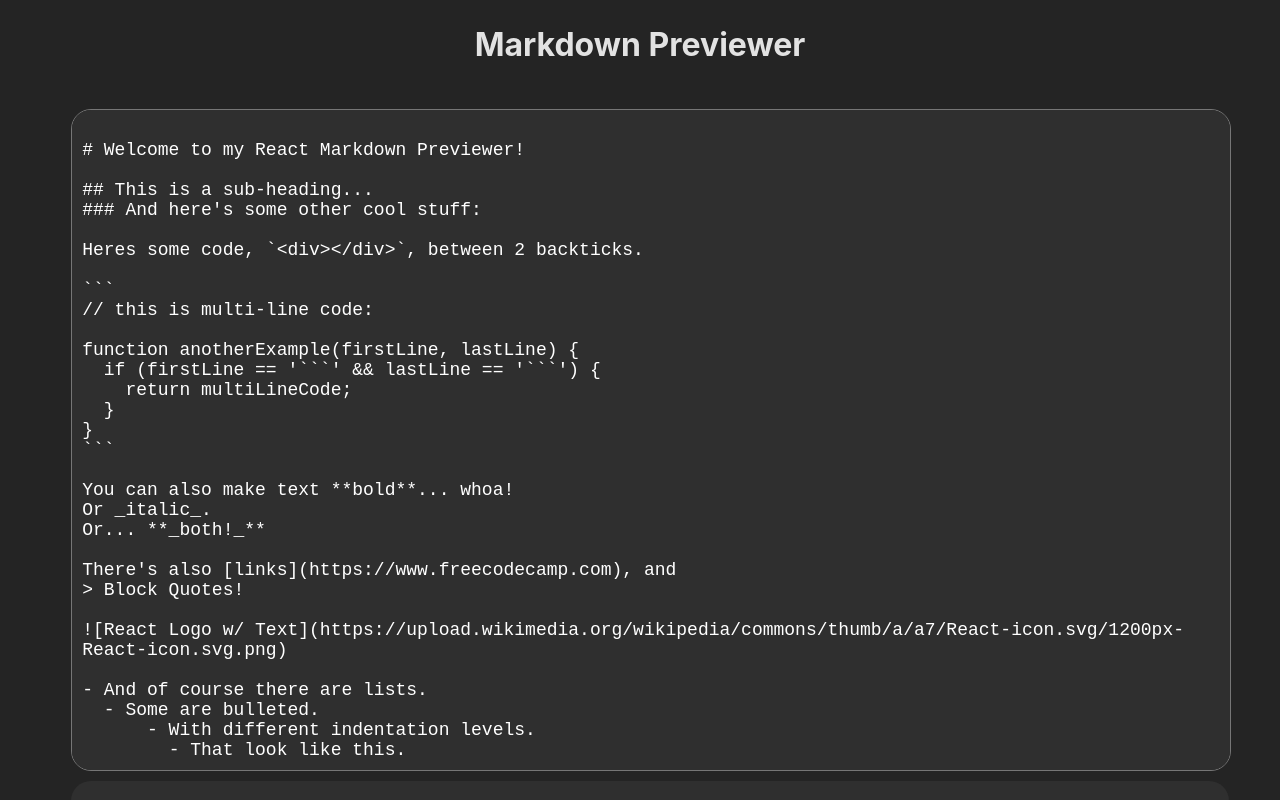
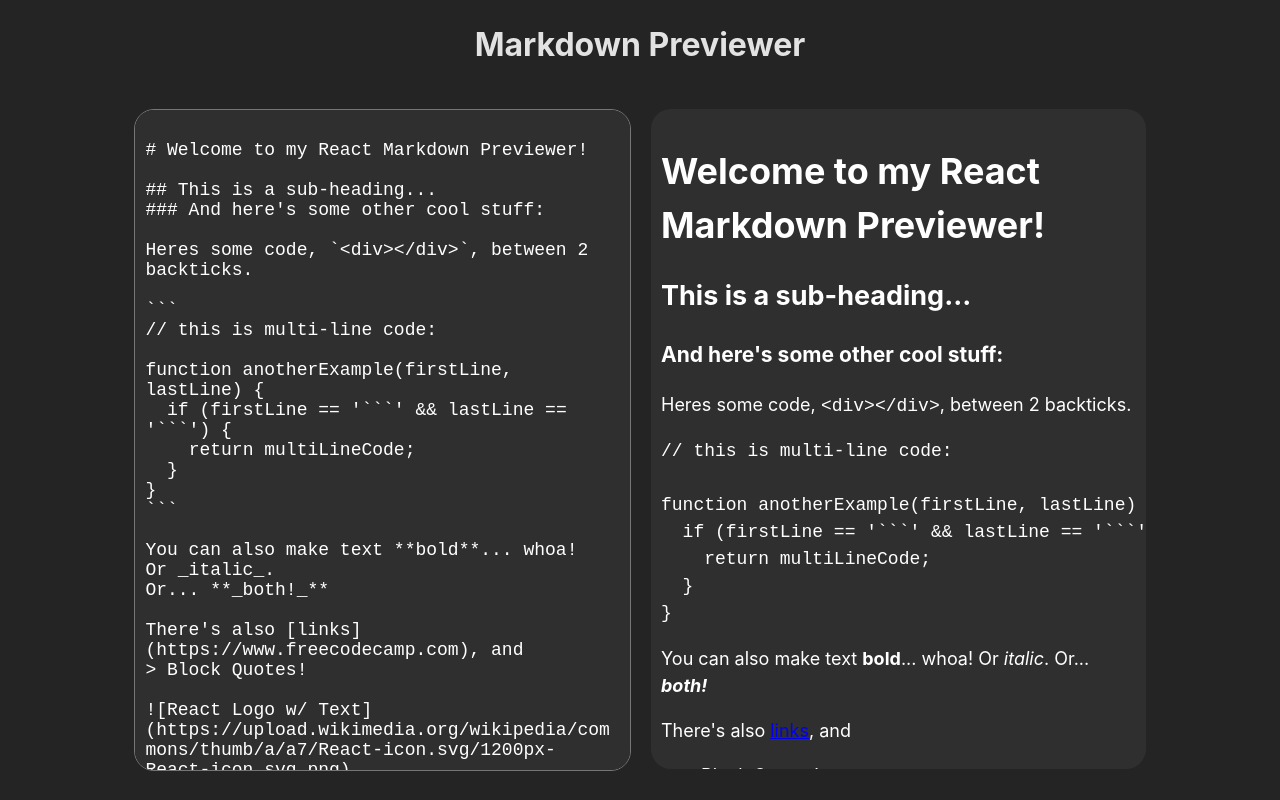
Before and after one commit to mihosri/markdown-previewer, a React (Vite) app in the folder markdown-previewer/: page / in a window 1280 px wide. Shown: the top 800 px of the page. Built offline with nearby package versions, Linux system fonts and the light colour scheme; grey boxes are pictures that could not be loaded.

Commit message:
Added media queries

```diff
--- a/markdown-previewer/src/App.css
+++ b/markdown-previewer/src/App.css
@@ -37,3 +37,25 @@
 img{
     max-width: 100%;
 }
+
+/* To make it appear side by side on bigger screen size */
+
+@media screen and (min-width: 768px){
+    .boxes-container{
+        flex-direction: row;
+        width: 80%
+
+    }
+
+    #editor {
+        width: 50%;
+        height: 80vh;
+        margin-right: 10px;
+    }
+
+    #preview {
+        width: 50%;
+        height: 80vh;
+        margin-left: 10px;
+    }
+}
```
